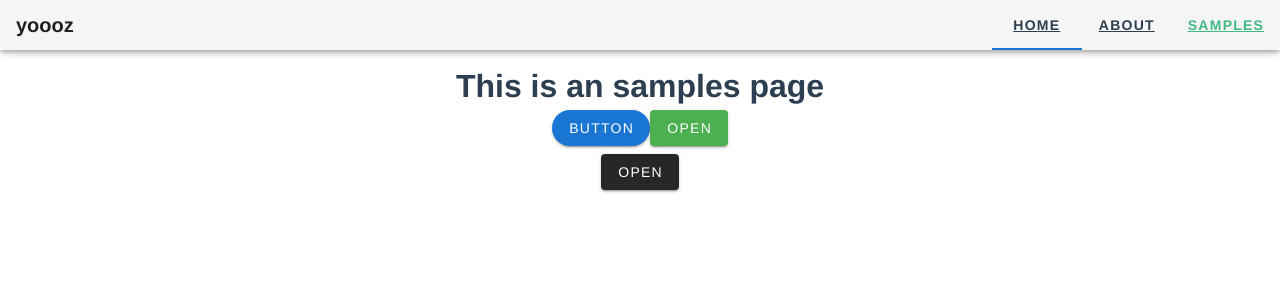
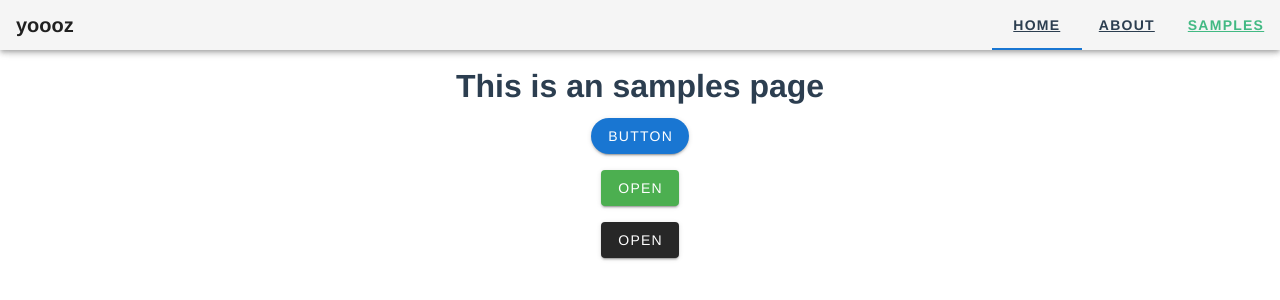
Before and after one commit to yoooz/websandbox, a Vue app in the folder frontend/: page /samples in a window 1280 px wide. Shown: the top 300 px of the page. Built offline with nearby package versions, Linux system fonts and the light colour scheme.

Commit message:
button size

```diff
--- a/frontend/src/components/MyBottomSheet.vue
+++ b/frontend/src/components/MyBottomSheet.vue
@@ -1,4 +1,5 @@
 <template>
+  <div class="text-center ma-2">
     <v-bottom-sheet v-model="sheet" persistent>
       <template v-slot:activator="{ on, attrs }">
         <v-btn color="green" dark v-bind="attrs" v-on="on"> Open </v-btn>
@@ -10,6 +11,7 @@
         <div class="py-3">This is a bottom sheet</div>
       </v-sheet>
     </v-bottom-sheet>
+  </div>
 </template>
 
 <script lang="ts">
--- a/frontend/src/components/MyDialog.vue
+++ b/frontend/src/components/MyDialog.vue
@@ -1,4 +1,5 @@
 <template>
+  <div class="text-center ma-2">
     <v-dialog
       transition="dialog-bottom-transition"
       max-width="600"
@@ -22,6 +23,7 @@
         </v-card-actions>
       </v-card>
     </v-dialog>
+  </div>
 </template>
 
 <script lang="ts">
--- a/frontend/src/views/Samples.vue
+++ b/frontend/src/views/Samples.vue
@@ -21,3 +21,10 @@ export default Vue.extend({
   },
 });
 </script>
+
+<style lang="scss">
+div.samples {
+  display: flex;
+  flex-direction: column;
+}
+</style>
```
Lines whose indentation alone changed are shown as unchanged.
